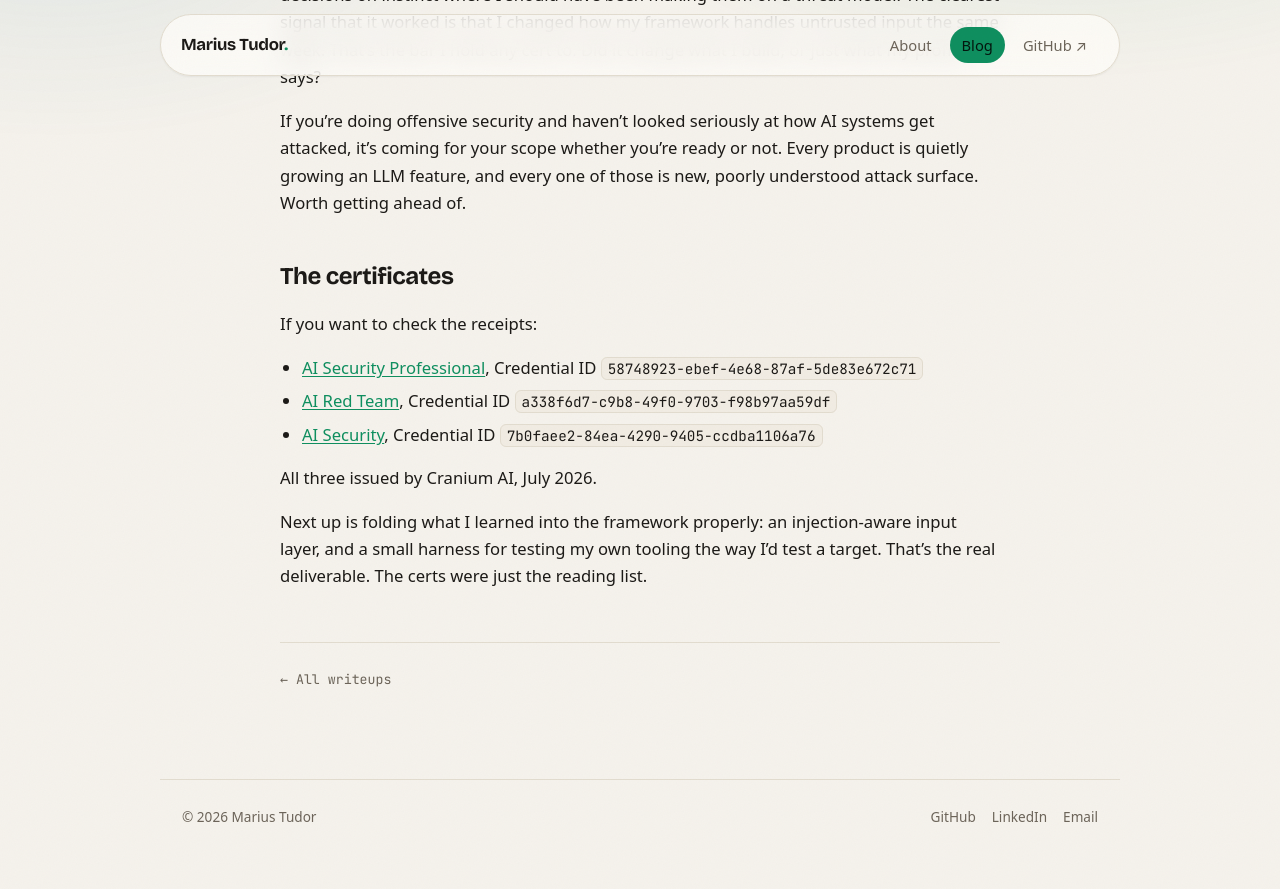
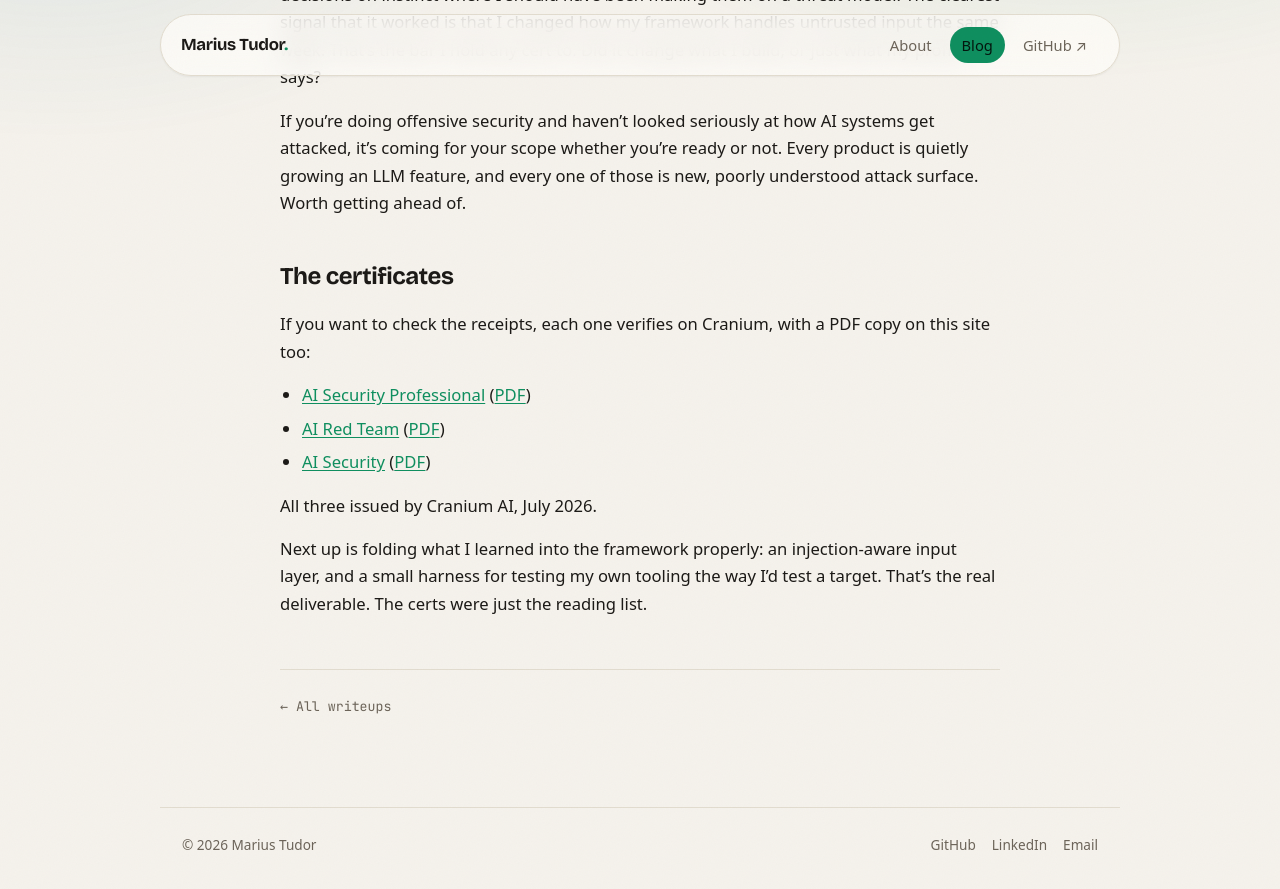
Before and after one commit to mariustudor07/mariustudor07.github.io, a Jekyll site: the page built from _posts/2026-07-13-cranium-ai-security-certifications.md, in a window 1280 px wide and 900 px high, scrolled down 1893 px. Shown: the top 889 px of the window. Built offline with Jekyll 4.4.1, drawn with Linux system fonts in a browser that asks for light colours.

Commit message:
Link certs to live Cranium verification pages

```diff
--- a/_posts/2026-07-13-cranium-ai-security-certifications.md
+++ b/_posts/2026-07-13-cranium-ai-security-certifications.md
@@ -77,11 +77,11 @@
 
 ## The certificates
 
-If you want to check the receipts:
+If you want to check the receipts, each one verifies on Cranium, with a PDF copy on this site too:
 
-- [AI Security Professional](/assets/certs/cranium-ai-security-professional.pdf), Credential ID `58748923-ebef-4e68-87af-5de83e672c71`
-- [AI Red Team](/assets/certs/cranium-ai-red-team.pdf), Credential ID `a338f6d7-c9b8-49f0-9703-f98b97aa59df`
-- [AI Security](/assets/certs/cranium-ai-security.pdf), Credential ID `7b0faee2-84ea-4290-9405-ccdba1106a76`
+- [AI Security Professional](https://learn.cranium.ai/app/certificate/58748923-ebef-4e68-87af-5de83e672c71) ([PDF](/assets/certs/cranium-ai-security-professional.pdf))
+- [AI Red Team](https://learn.cranium.ai/app/certificate/a338f6d7-c9b8-49f0-9703-f98b97aa59df) ([PDF](/assets/certs/cranium-ai-red-team.pdf))
+- [AI Security](https://learn.cranium.ai/app/certificate/7b0faee2-84ea-4290-9405-ccdba1106a76) ([PDF](/assets/certs/cranium-ai-security.pdf))
 
 All three issued by Cranium AI, July 2026.
 
```
